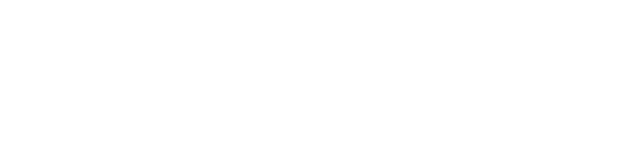
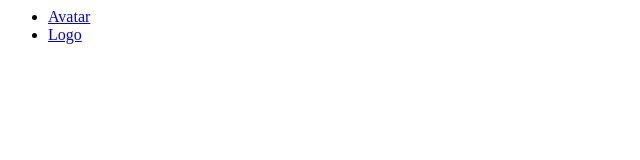
Before and after one commit to mhfrantz/mhfrantz.github.io, a plain HTML site: page index.html in a window 1280 px wide. Shown: the whole page, without its empty margins (0-640 px from the left). Drawn offline with Linux system fonts and the light colour scheme.

Commit message:
Add Avatar and Logo to index

```diff
--- a/index.html
+++ b/index.html
@@ -3,5 +3,9 @@
   </head>
   <body>
     <title>My GitHub Pages</title>
+    <ul>
+      <li><a href="avatar/index.html">Avatar</a></li>
+      <li><a href="logo/index.html">Logo</a></li>
+    </ul>
   </body>
 </html>
```
